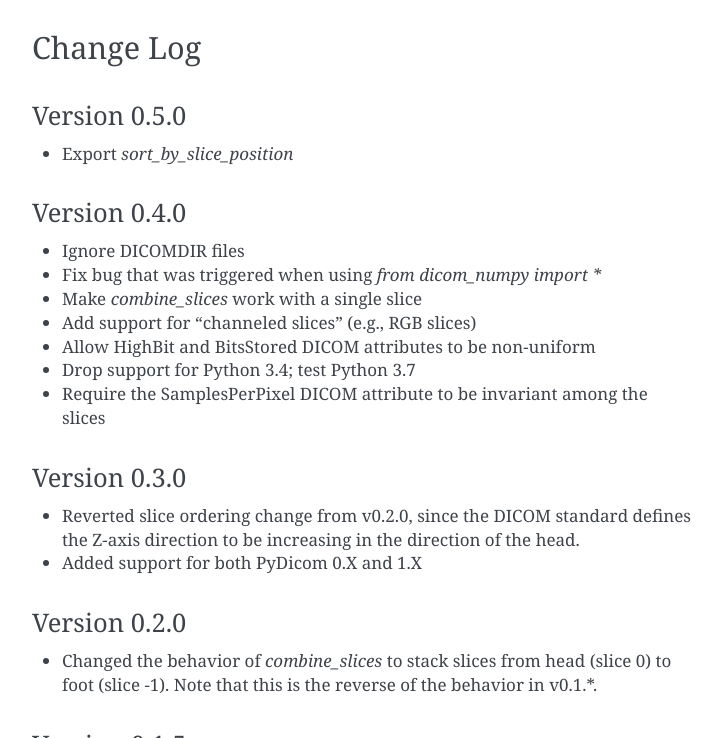
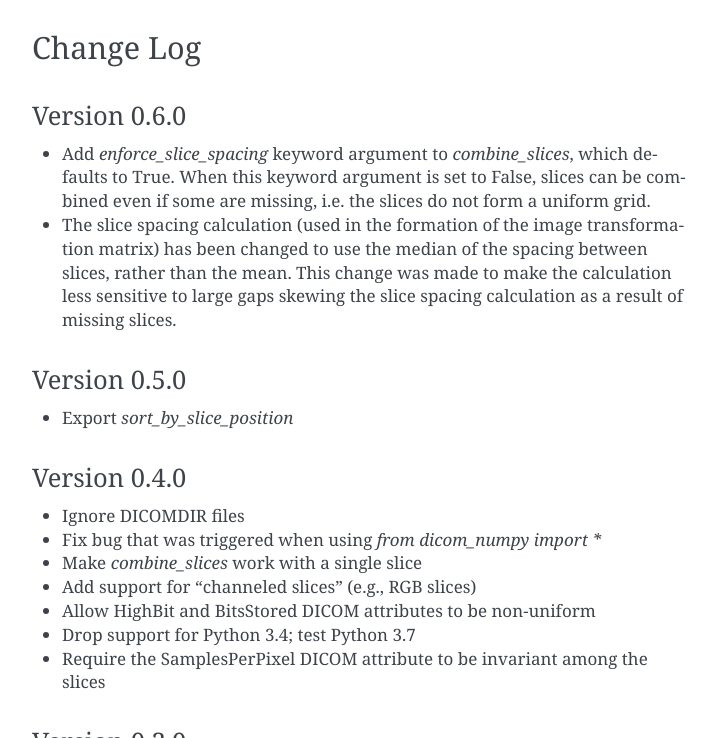
Before and after one commit to innolitics/dicom-numpy, a Sphinx documentation site: the page built from docs/source/index.rst, in a window 1280 px wide and 900 px high, scrolled down 1307 px, cut to the strip 162-900 px from the top of the window. Shown: the whole strip, without its empty margins (388-1110 px from the left). Built offline with Sphinx 7.4.7, drawn with Linux system fonts in a browser that asks for light colours.

Commit message:
Increment version and update changelog

```diff
--- a/dicom_numpy/__init__.py
+++ b/dicom_numpy/__init__.py
@@ -1,7 +1,7 @@
 from .combine_slices import combine_slices, sort_by_slice_position
 from .exceptions import DicomImportException
 
-__version__ = '0.5.1'
+__version__ = '0.6.0'
 
 __all__ = [
     'combine_slices',
--- a/docs/source/index.rst
+++ b/docs/source/index.rst
@@ -70,6 +70,19 @@ Details
 
 Change Log
 ==========
+
+Version 0.6.0
+-------------
+- Add `enforce_slice_spacing` keyword argument to `combine_slices`, which
+  defaults to True. When this keyword argument is set to False, slices can be
+  combined even if some are missing, i.e. the slices do not form a uniform
+  grid.
+- The slice spacing calculation (used in the formation of the image
+  transformation matrix) has been changed to use the median of the spacing
+  between slices, rather than the mean. This change was made to make the
+  calculation less sensitive to large gaps skewing the slice spacing
+  calculation as a result of missing slices.
+
 Version 0.5.0
 -------------
 - Export `sort_by_slice_position`
```
